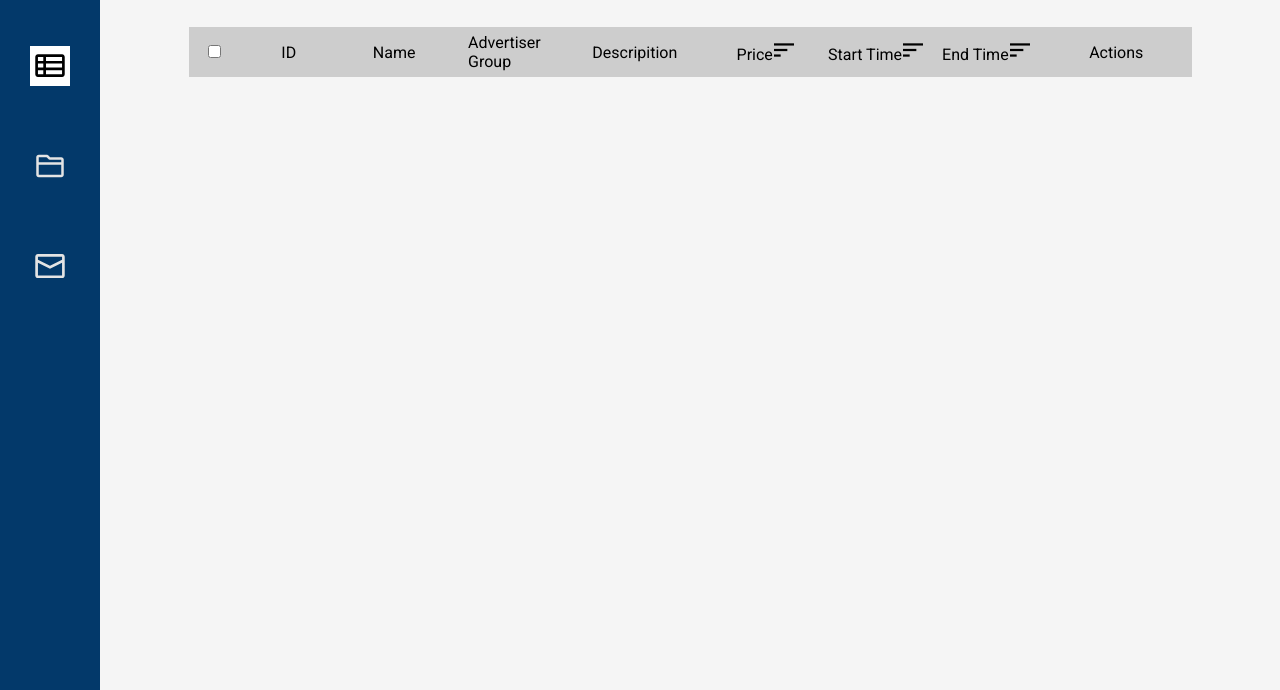
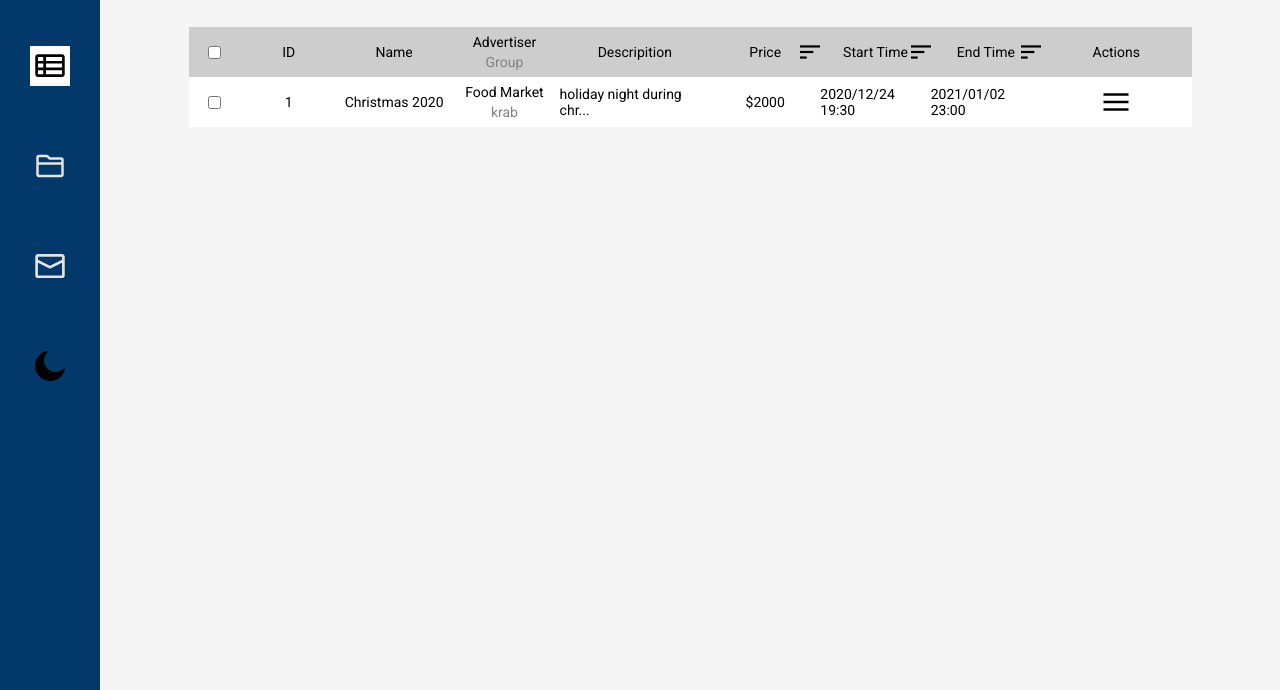
Before and after one commit to c2838/campaign-arrangement, a website built with webpack: page src/index.html in a window 1280 px wide. Shown: the part 110-800 px from the top of the page. Built offline with nearby package versions, Linux system fonts and the light colour scheme.

Commit message:
build: template finish

```diff
--- a/src/index.html
+++ b/src/index.html
@@ -20,6 +20,7 @@
           <li class="select-item active"><img src="./images/frame.svg" alt=""></li>
           <li class="select-item"><img src="./images/folder.svg" alt=""></li>
           <li class="select-item"><img src="./images/mail.svg" alt=""></li>
+          <li class="select-item"><img src="./images/darkmode-on.svg" alt=""></li>
         </ul>
       </nav>
     </header>
@@ -40,7 +41,18 @@
             <li class="schema-item" id="schema-actions">Actions</li>
           </ul>
           <div class="main-content-datas">
-            <ul class="datas"></ul>
+            <ul class="datas">
+              <li class="data-item" id="data-checkbox"><input type="checkbox"></li>
+              <li class="data-item" id="data-id">1</li>
+              <li class="data-item" id="data-name">Christmas 2020</li>
+              <li class="data-item" id="data-advertiser">Food Market<p>krab</p>
+              </li>
+              <li class="data-item" id="data-descripition">holiday night during chr...</li>
+              <li class="data-item" id="data-price">$2000</li>
+              <li class="data-item" id="data-start">2020/12/24 19:30</li>
+              <li class="data-item" id="data-end">2021/01/02 23:00</li>
+              <li class="data-item" id="data-actions"><img src="./images/menu.svg" alt=""></li>
+            </ul>
           </div>
         </div>
       </div>
--- a/src/scss/style.scss
+++ b/src/scss/style.scss
@@ -116,6 +116,69 @@ html,body {
           justify-items: center;
           align-items: center;
           background-color: #CDCDCD;
+          font-size: 14px;
+          .schema-item {
+            width: 100%;
+            height: 100%;
+            display: grid;
+            justify-items: center;
+            align-items: center;
+          }
+          #schema-advertiser {
+            height: 80%;
+            display: grid;
+            grid-template-columns: auto;
+            grid-template-rows: repeat(2, 1fr);
+            p {
+              color: #828282;
+            }
+          }
+          #schema-price,
+          #schema-start,
+          #schema-end {
+            position: relative;
+            img {
+              position: absolute;
+              top: 50%;
+              right: 0;
+              transform: translateY(-50%);
+            }
+          }
+        }
+        .main-content-datas {
+          width: 100%;
+          position: absolute;
+          top: 50px;
+          left: 0;
+          right: 0;
+          .datas {
+            display: grid;
+            grid-template-columns: 5% 10% 11% 11% 15% 11% 11% 11% 15%;
+            grid-template-rows: 50px;
+            justify-items: center;
+            align-items: center;
+            font-size: 14px;
+            background-color: #fff;
+            .data-item {
+              width: 100%;
+              height: 100%;
+              display: grid;
+              justify-items: center;
+              align-items: center;
+              img {
+                display: block;
+              }
+            }
+            #data-advertiser {
+              height: 80%;
+              display: grid;
+              grid-template-columns: auto;
+              grid-template-rows: repeat(2, 1fr);
+              p {
+                color: #828282;
+              }
+            }
+          }
         }
       }
     }
```
